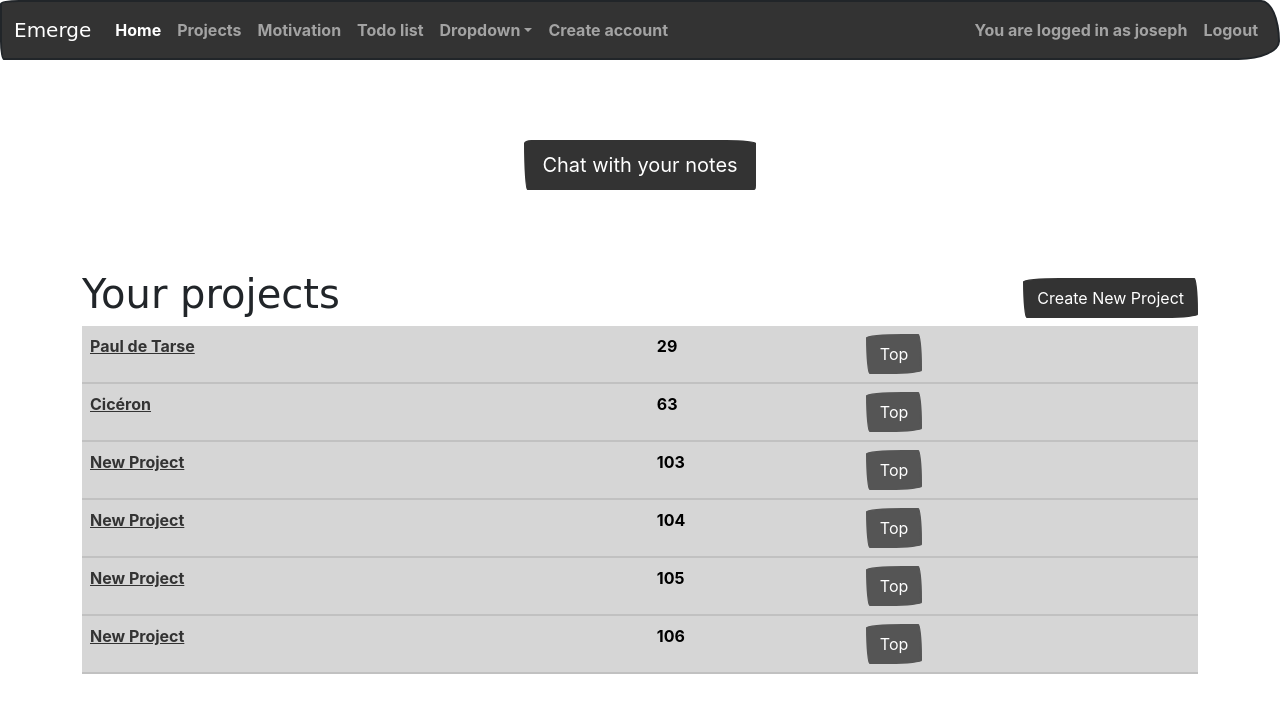
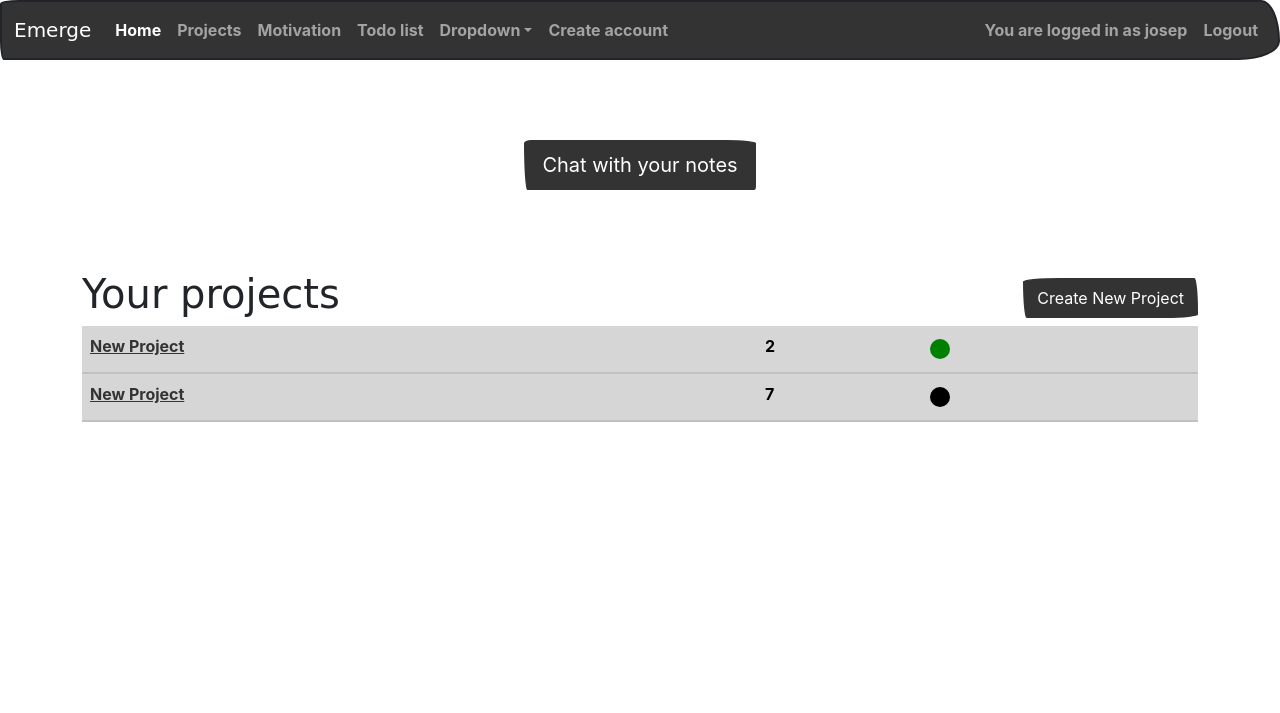
Before and after one commit to JosephBEAUREDER/web_app_emerge, a Django app: page /test_1/ in a window 1280 px wide. Shown: the top 713 px of the page. Run offline with Django 4.2, Linux system fonts and the light colour scheme; a user stored in the database is signed in; data comes from the database, SQL or seed files in the repository; some libraries are stand-ins or nearby versions; some web fonts are replaced.

Commit message:
Bubbles front-end finished
Popover finished

Bubble.color inside the <tr> also finished

Next : try to change project's topic with bubbles

```diff
--- a/myApp/admin.py
+++ b/myApp/admin.py
@@ -1,7 +1,8 @@
 from django.contrib import admin
-from .models import Item, Project, Insight
+from .models import Item, Project, Insight, Topic
 
 # Register your models here.
 admin.site.register(Item)
 admin.site.register(Project)
 admin.site.register(Insight)
+admin.site.register(Topic)
--- a/myApp/models.py
+++ b/myApp/models.py
@@ -1,9 +1,28 @@
+from django.dispatch import receiver
+from django.db.models.signals import post_save
 from django.db import models
 from django.contrib.auth.models import User
+
+
+
 
 class Item(models.Model):
     titre = models.CharField(max_length=50) #ici on indique que ça dépassera pas 50 caractères
     texte = models.TextField()
+
+class Topic(models.Model):
+    user = models.ForeignKey(User, on_delete=models.CASCADE, related_name="topic")
+    name = models.CharField(max_length=100, default='New Topic')
+    color = models.CharField(max_length=100, default="black")
+
+    def __str__(self):
+        return self.name
+
+# create a main topic for each user when the user is created
+@receiver(post_save, sender=User)
+def create_main_topic(sender, instance, created, **kwargs):
+    if created:
+        Topic.objects.create(user=instance, name="Main", color="black")
 
 
 class Project(models.Model):
@@ -11,13 +30,21 @@ class Project(models.Model):
     name = models.CharField(max_length=100)
     text = models.TextField(default="Write about this project")
     goals = models.TextField(default="Write about the goals of this project")
-    approach = models.TextField(default="")
-    topic = models.TextField(default="")
+    approach = models.TextField(default=" ")
+    topic = models.ForeignKey(Topic, on_delete=models.CASCADE, related_name="projects", null=True, default=None)
+
+    def save(self, *args, **kwargs):
+        if self.topic is None:
+            main_topic = Topic.objects.filter(name="Main").first()
+            if main_topic is not None:
+                self.topic = main_topic
+        super().save(*args, **kwargs)
 
     def __str__(self):
         return self.name
 
 class Insight(models.Model):
+
     project = models.ForeignKey(Project, on_delete=models.CASCADE)
     text = models.CharField(max_length=1000)
     swag = models.IntegerField(default=0)
--- a/static/scripts/test_1/home_test_1.js
+++ b/static/scripts/test_1/home_test_1.js
@@ -1,4 +1,22 @@
 showProjects();
+
+
+async function showTopics() {
+    const requete = {
+        method: 'POST',
+        headers: {
+            'Content-Type': 'application/json'
+        }
+    };
+
+    const response = await fetch('show_all_topics', requete)
+
+    const data = await response.json();
+
+    console.log(data)
+}
+
+
 
 async function showProjects() {
 
@@ -9,16 +27,30 @@ async function showProjects() {
         }
     };
 
-    const response = await fetch('/show_all_projects', requete)
+
+    const response = await fetch('show_all_projects', requete)
 
     const data = await response.json();
 
-    console.log(data['projects'])
+    console.log(data)
+
 
     var projectsDiv = document.getElementById('all-projects');
     projectsDiv.innerHTML = "";
 
+    let bubbles = '';
+    data['topics'].forEach(topic => {
+        var topicBubble = `<div class='color-bubble' style='background-color:${topic.color}'></div>`;
+        bubbles += topicBubble;
+    });
+
+    console.log(bubbles); // Log the bubbles variable
+
+    let projectRows = '';
     data['projects'].forEach((project) => {
+
+        console.log(project.color);
+
         var projectRow = `
         <tr class="table-primary">
             <th scope="row">
@@ -26,14 +58,40 @@ async function showProjects() {
             </th>
             <td>${project.id}</td>
             <td>
-            <button type="button" class="btn btn-secondary" data-bs-container="body" data-bs-toggle="popover" data-bs-placement="top" data-bs-content="<div class='color-bubble'></div>" data-bs-original-title="Popover Title" aria-describedby="popover590883">Top</button>    </td>
 
-        </tr>
+
+            <details data-popover="up">
+
+                <summary>
+                    <div class='color-bubble' style='background-color:${project.color}'></div>
+                </summary>
+
+                <div class="popover-wrapper">
+                <div class="popover-title"> Here are your topics </div>
+
+                    <div class="popover-content">
+                        <div class="bubble-wrapper">
+                            <div class='bubble-row'>
+                                ${bubbles}
+
+                                <div class='color-bubble plus-bubble'>+</div>
+                            </div>
+                        </div>
+                    </div>
+                    <div class='bubble-row'></div> <!-- Extra row -->
+
+                </div>
+          </details>
+
+        </td>
+    </tr>
         `;
         projectsDiv.innerHTML += projectRow;
     });
-    initializePopovers();
+
+
 }
+
 
 async function create_project() {
     const requete = {
@@ -50,14 +108,6 @@ async function create_project() {
 
   }
 
-
-
-
-
-
-  function initializePopovers() {
-    var popoverTriggerList = [].slice.call(document.querySelectorAll('[data-bs-toggle="popover"]'))
-    var popoverList = popoverTriggerList.map(function (popoverTriggerEl) {
-        return new bootstrap.Popover(popoverTriggerEl)
-    })
-}
+  function testbutton() {
+    console.log("test");
+  }
--- /dev/null
+++ b/static/styles/test_1/home_test_1.css
@@ -0,0 +1,77 @@
+/* Code for the popovers */
+
+details[data-popover] > summary:focus {
+    outline: none;
+  }
+  details[data-popover] > summary::-webkit-details-marker {
+    display: none;
+  }
+  details[data-popover] > summary {
+    list-style: none;
+    text-decoration: underline dotted teal;
+  }
+  details[data-popover] {
+    position: relative;
+  }
+
+
+  .popover-wrapper {
+    position: absolute;
+    border: 2px  #000;
+    color: initial; /* Reset the color to its initial value */
+    border-radius: 12px / 16px;
+    padding: 0.1rem;
+    background-color: #f9f9f9;
+    box-shadow: 0px 0px 10px rgba(0,0,0,0.2);
+    width: 150px; /* Reduced width */
+    text-align: center;
+  }
+
+  details[data-popover="up"] > .popover-wrapper {
+    bottom: calc(0.5rem + 100%);
+    left: 0;
+  }
+
+  .popover-title {
+    padding:0.25rem 0.1rem; /* Add some padding */
+    font-weight: bold; /* Make the title bold */
+    background-color: #f9f9f9; /* Light background */
+  }
+
+  .popover-content {
+    padding: 0.1rem; /* Add some padding */
+    background-color: #f9f9f9; /* Light background */
+  }
+
+
+
+
+
+  /* code for the displayal of the bubbles */
+
+  .bubble-wrapper {
+    display: flex;
+    flex-wrap: wrap;
+    flex-direction: column; /* Stack the rows vertically */
+  }
+
+  .color-bubble {
+    width: 20px; /* Set a fixed width */
+    height: 20px; /* Set a fixed height */
+    border-radius: 50%; /* Make the bubbles circular */
+    margin: 5px; /* Add some margin to separate the bubbles */
+  }
+
+  .bubble-row {
+    display: flex;
+    flex-wrap: wrap;
+    margin-bottom: 10px; /* Add some space between the rows */
+  }
+
+  .plus-bubble {
+    display: flex;
+    justify-content: center;
+    align-items: center;
+    font-size: 20px; /* Make the "+" sign larger */
+    padding-right: 2px; /* Reduce the right padding */
+  }
--- a/templates/base.html
+++ b/templates/base.html
@@ -8,6 +8,12 @@
     <title> My projects </title>
     <link rel="stylesheet" type="text/css" href="{% static 'styles/bootstrap.min.css' %}">
     <script src="https://code.jquery.com/jquery-3.6.0.min.js"></script>
+    <script src="https://cdnjs.cloudflare.com/ajax/libs/popper.js/1.14.7/umd/popper.min.js"></script>
+    <script src="https://stackpath.bootstrapcdn.com/bootstrap/4.3.1/js/bootstrap.min.js"></script>
+
+
+    {% block extra_css %}{% endblock %}
+
 </head>
 <body>
 
--- a/templates/test_1/home_test_1.html
+++ b/templates/test_1/home_test_1.html
@@ -1,14 +1,38 @@
 {% extends "base.html" %}
 {% load static %}
 
+{% block extra_css %}
+    <link rel="stylesheet" type="text/css" href="{% static 'styles/test_1/home_test_1.css' %}">
+{% endblock %}
+
 {% block content %}
-<script src="https://cdn.jsdelivr.net/npm/bootstrap@5.1.3/dist/js/bootstrap.bundle.min.js"></script>
+
+
+
+
+
+
+
 
 <div class="projects mx-auto"  style="margin-top: 10vh;">
     <div class="text-center">
-        <button type="button" class="btn btn-lg btn-primary">Chat with your notes</button>
+        <button type="button" onclick="showTopics()" class="btn btn-lg btn-primary">Chat with your notes</button>
     </div>
 </div>
+
+<!-- <details data-popover="up">
+    <summary>I'm a popover</summary>
+    <div class="popover-wrapper">
+      <div class="popover-title">Title</div>
+
+      <div class="popover-content">
+        <p>Here's a button </p>
+        <button type="button" class="btn btn-primary" onclick="testbutton()">Click me</button>
+
+      </div>
+    </div>
+  </details> -->
+
 
 
 <div class="projects mx-auto"  style="margin-top: 10vh;">
@@ -27,6 +51,7 @@
 {% endblock %}
 
 {% block javascript %}
+
 <script src="{% static 'scripts/test_1/home_test_1.js' %}"></script>
 
 {% endblock %}
--- a/test_1/urls.py
+++ b/test_1/urls.py
@@ -4,8 +4,9 @@ from django.views.decorators.csrf import csrf_exempt
 
 urlpatterns = [
     path('', views.home),
-    path("show_all_projects", csrf_exempt(views.show_all_projects), name="show_all_projects"),
+    path("show_all_projects", csrf_exempt(views.show_all_project), name="show_all_projects"),
     path('edit_project/<int:project_id>/', views.edit_project, name='edit_project'),
     path('edit_project/<int:project_id>/update_project_text/', csrf_exempt(views.update_project_text), name='update_project_text'),
     path("create_project/", csrf_exempt(views.create_project), name="create_project"),
+    path("show_all_topics", csrf_exempt(views.show_all_topics), name="show_all_topics"),
 ]
--- a/test_1/views.py
+++ b/test_1/views.py
@@ -1,7 +1,7 @@
 from django.shortcuts import render
 from django.http import HttpResponse
 from django.http import JsonResponse
-from myApp.models import Project, Insight, Item
+from myApp.models import Project, Insight, Item, Topic
 from django.http import JsonResponse
 from django.views.decorators.csrf import csrf_exempt
 from django.core.exceptions import ObjectDoesNotExist
@@ -11,22 +11,58 @@ import json
 def home(request):
     return render(request, 'test_1/home_test_1.html')
 
+def show_all_topics(request):
+    if request.method == 'POST' and request.user.is_authenticated:
+
+        # get all the projects of the user
+        projects = Project.objects.filter(user=request.user)
+        list_projects = []
+        for project in projects:
+            list_projects.append({"name": project.name, "id": project.id})
+
+
+        # get all the topics of the user
+        topics = list(Topic.objects.filter(user=request.user))
+        # topics = Topic.objects.filter(user=request.user)
+        list_topics = []
+        for topic in topics:
+            list_topics.append({"name": topic.name, "id": topic.id, "color": topic.color})
+
+
+        reponse = {
+        "projects": list_projects,
+        "topics": list_topics,
+    }
+
+    return JsonResponse(reponse)
 
 
 
-def show_all_projects(request):
+
+def show_all_project(request):
     if request.user.is_authenticated:
+
+        # get all the projects of the user
         projects = Project.objects.filter(user=request.user)
+        list_projects = []
+        for project in projects:
+            list_projects.append({"name": project.name, "id": project.id, "color": project.topic.color})
 
-        list_projects = []
+        # get all the topics of the user
+        topics = list(Topic.objects.filter(user=request.user))
+        list_topics = []
+        for topic in topics:
+            list_topics.append({"name": topic.name, "id": topic.id, "color": topic.color})
 
-        for project in projects:
-            list_projects.append({"name": project.name, "id": project.id})
 
         reponse = {
-        "projects": list_projects
+        "projects": list_projects,
+        "topics": list_topics,
     }
     return JsonResponse(reponse)
+
+
+
 
 def edit_project(request, project_id):
 
@@ -35,12 +71,18 @@ def edit_project(request, project_id):
 
     return render(request, 'test_1/edit_project.html', {'project': project})
 
+
+
+
+
 def create_project(request):
     if request.user.is_authenticated:
         Project.objects.create(user=request.user, name="New Project")
         return JsonResponse({"message": "Project created successfully"})
     else:
         return JsonResponse({"error": "User not authenticated"}, status=400)
+
+
 
 
 
```
Also changed, not shown: db.sqlite3, myApp/migrations/0007_topic.py (added), myApp/migrations/0008_topic_color.py (added), myApp/migrations/0009_alter_project_topic_alter_topic_name_and_more.py (added), myApp/migrations/0010_alter_project_topic.py (added), myApp/migrations/0011_remove_project_topic.py (added), myApp/migrations/0012_project_topic.py (added), myApp/migrations/0013_alter_project_topic.py (added), myApp/migrations/0014_remove_project_topic.py (added), myApp/migrations/0015_project_topic.py (added), myApp/migrations/0016_alter_project_approach.py (added).
